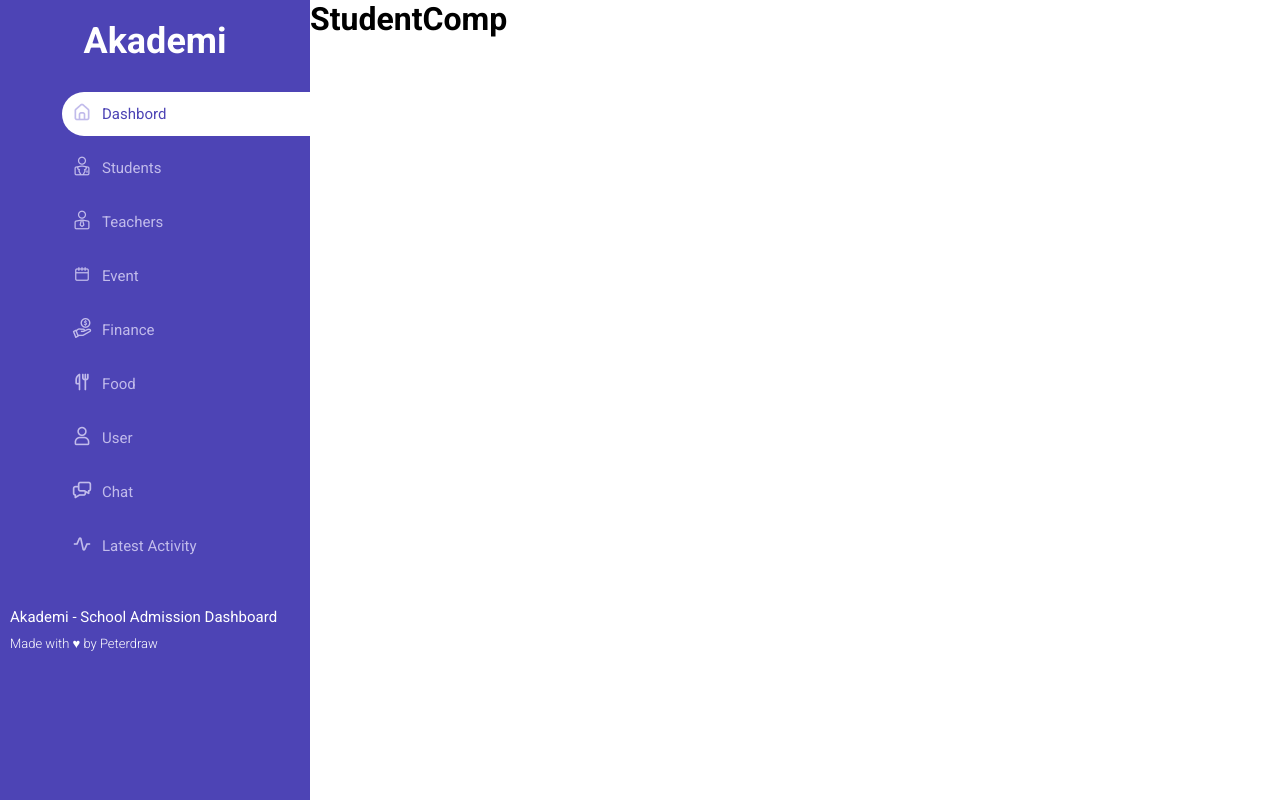
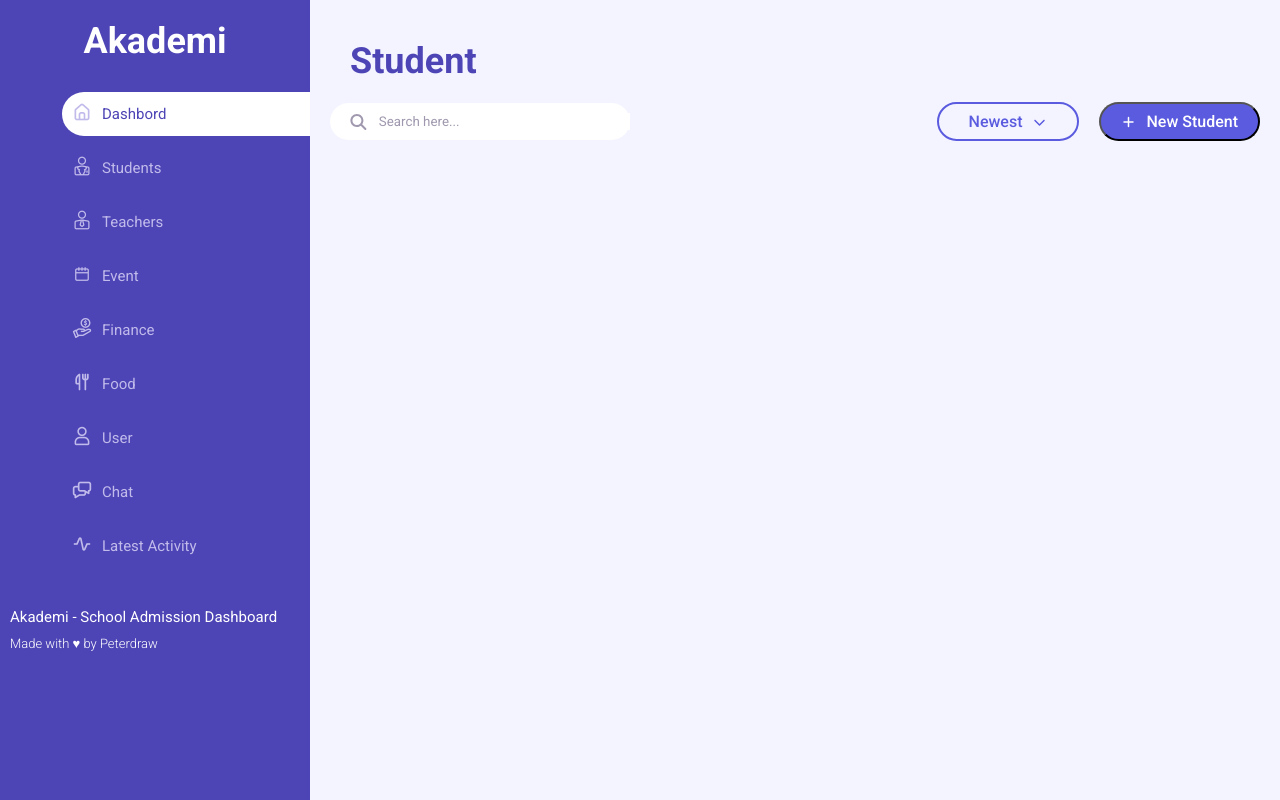
Before and after one commit to Junaidmunir02096/School-mahagement-system, a React (Vite) app: page /students in a window 1280 px wide. Built offline with nearby package versions, Linux system fonts and the light colour scheme.

Commit message:
feat: Implement SearchHeader component for enhanced student search functionality

```diff
--- a/src/component/Student/StudentComp.jsx
+++ b/src/component/Student/StudentComp.jsx
@@ -1,7 +1,9 @@
+import SearchHeader from "../commonComponent/searchNavbar/searchHeader";
 const StudentComp = () => {
     return (
-        <div>
-            <h1>StudentComp</h1>
+        <div className="w-full h-[100vh] overflow-y-scroll bg-[#F3F4FF] p-[20px]">
+            <h1 className="text-[36px] font-[700] p-[20px] text-[#4D44B5]">Student</h1>
+            <SearchHeader/>
         </div>
     )
 }
--- /dev/null
+++ b/src/component/commonComponent/searchNavbar/searchHeader.jsx
@@ -0,0 +1,54 @@
+import { FontAwesomeIcon } from "@fortawesome/react-fontawesome";
+import { useState } from "react";
+import { faMagnifyingGlass, faPlus, faChevronDown } from "@fortawesome/free-solid-svg-icons";
+const SearchHeader = () => {
+    const [open, setOpen] = useState(false);
+    const [selected, setSelected] = useState("Newest");
+
+    const options = ["Newest", "Oldest", "A–Z", "Z–A"];
+    return (
+        <>
+            <div className="flex justify-between items-center">
+                <div className="flex items-center   bg-[#fff] rounded-full px-4 py-[10px] w-[300px]">
+                    <FontAwesomeIcon icon={faMagnifyingGlass} className="text-[#A098AE] ml-[20px]" />
+                    <input type="text" placeholder="Search here..." className="outline-none ml-[10px] border-none ml-2 w-full text-[#A098AE] placeholder-[#A098AE]" />
+                </div>
+                <div className="flex gap-[20px] items-center">
+                    <div className="relative">
+                        <button
+                            onClick={() => setOpen(!open)}
+                            className="flex bg-transparent text-[16px] font-[500] cursor-pointer items-center gap-[10px] px-[30px] py-[8px] rounded-full border-2 border-[#5B5BE0] text-[#5B5BE0] font-medium hover:bg-[#5B5BE0]/10 transition"
+                        >
+                            {selected}
+                            <FontAwesomeIcon icon={faChevronDown} className="text-[12px]" />
+                        </button>
+                        {open && (
+                            <div className="absolute top-14 left-0 bg-white rounded-xl shadow-lg overflow-hidden w-full z-10">
+                                {options.map((opt) => (
+                                    <div
+                                        key={opt}
+                                        onClick={() => {
+                                            setSelected(opt);
+                                            setOpen(false);
+                                        }}
+                                        className="px-5 py-3 hover:bg-gray-100 cursor-pointer text-sm"
+                                    >
+                                        {opt}
+                                    </div>
+                                ))}
+                            </div>
+                        )}
+                    </div>
+                    <button
+                        onClick={() => alert("Open Add Student Modal")}
+                        className="flex cursor-pointer items-center gap-[10px] px-[20px] py-[8px] rounded-full bg-[#5B5BE0] text-[#fff] text-[16px] font-[500] "
+                    >
+                        <FontAwesomeIcon className="text-[12px] font-[800]" icon={faPlus} />
+                        New Student
+                    </button>
+                </div>
+            </div>
+        </>
+    )
+}
+export default SearchHeader;
```
